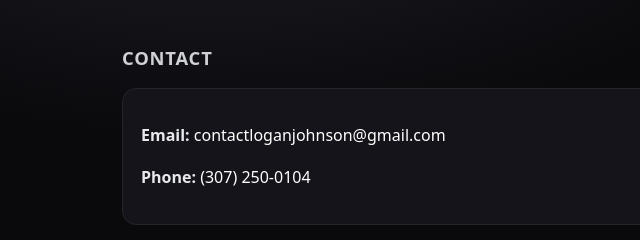
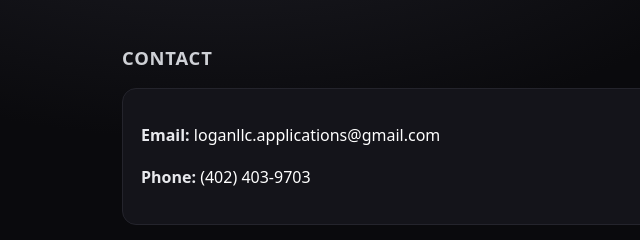
Before and after one commit to Loganj88/logan-site, a plain HTML site: page index.html in a window 1280 px wide. Shown: the part 2480-2720 px from the top of the page, 36-676 px from the left. Drawn offline with Linux system fonts and the light colour scheme.

Commit message:
Update index.html

```diff
--- a/index.html
+++ b/index.html
@@ -171,8 +171,8 @@ footer{padding:30px 0;color:#bfc2c9;text-align:center}
 <h2>Contact</h2>
 <div class="cards">
 <article class="card">
-<p><b>Email:</b> <a href="mailto:contactloganjohnson@gmail.com">contactloganjohnson@gmail.com</a></p>
-<p><b>Phone:</b> <a href="tel:+13072500104">(307) 250-0104</a></p>
+<p><b>Email:</b> <a href="mailto:loganllc.applications@gmail.com">loganllc.applications@gmail.com</a></p>
+<p><b>Phone:</b> <a href="tel:+14024039703">(402) 403-9703</a></p>
 </article>
 </div>
 </div>
```
